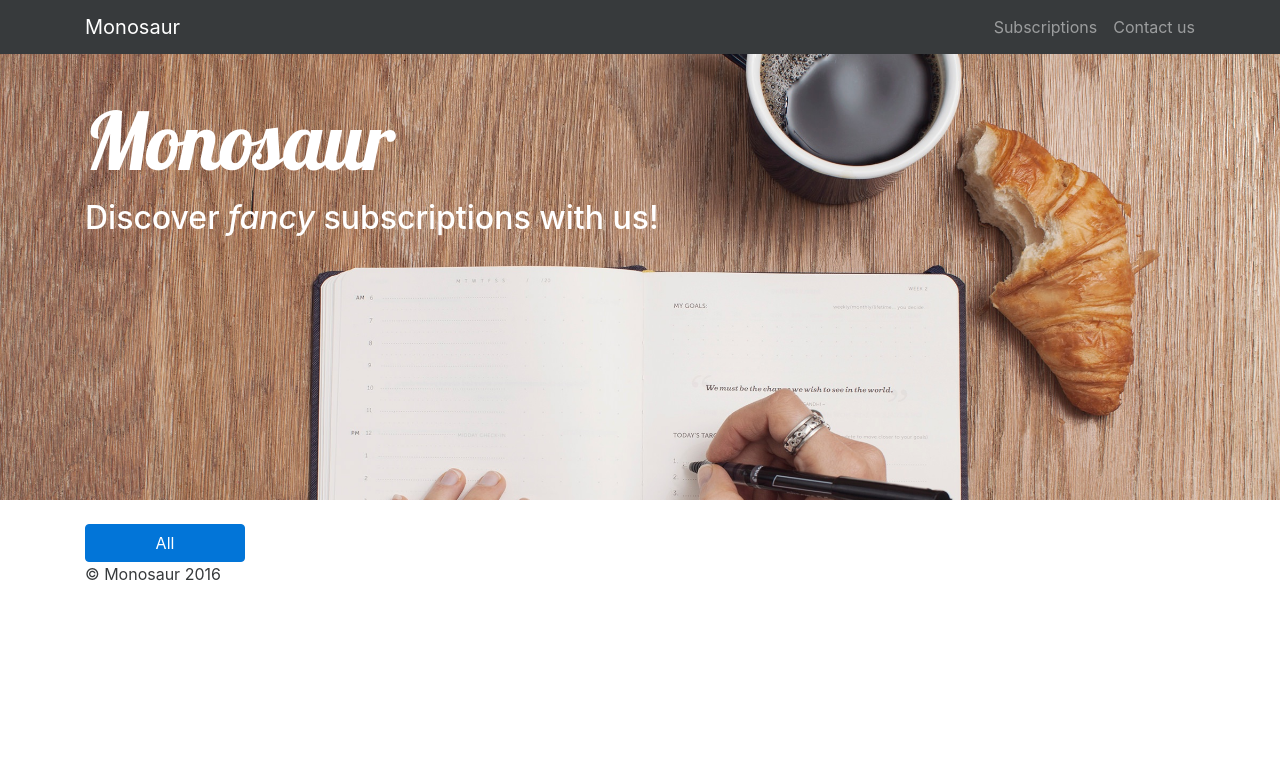
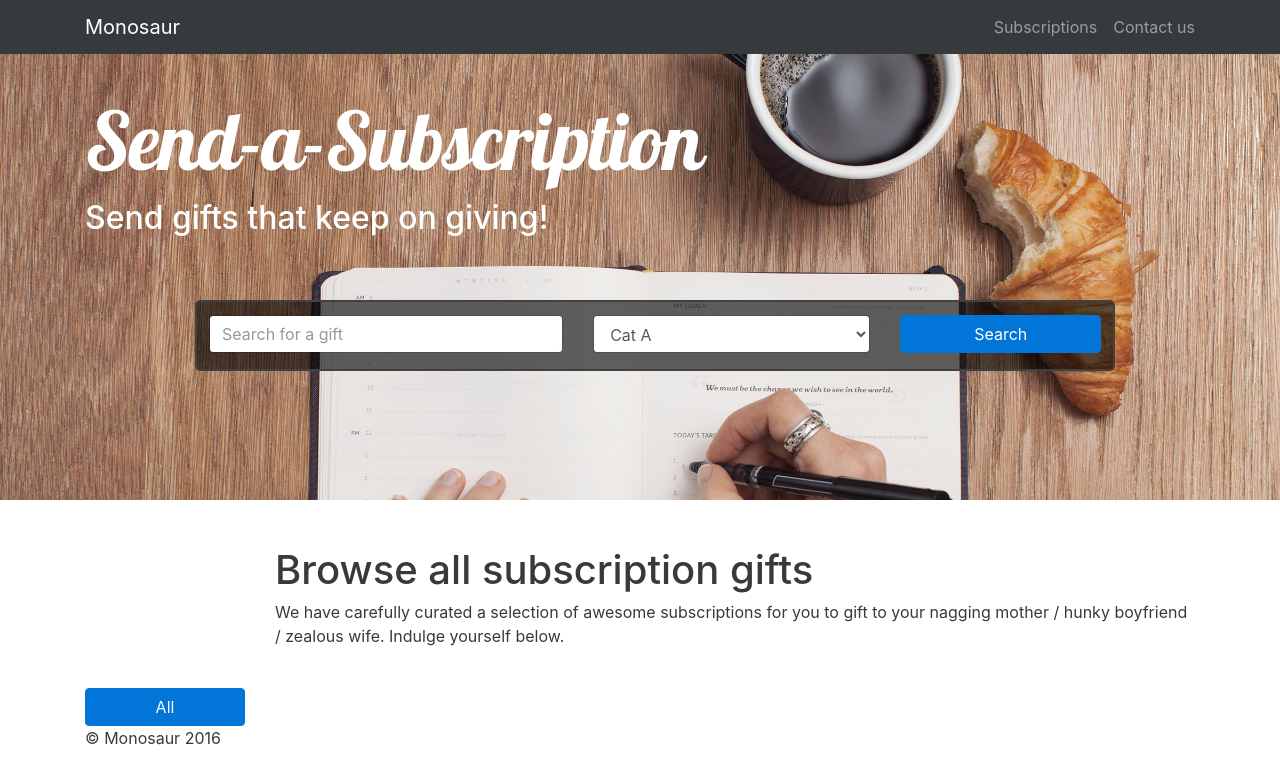
Before and after one commit to SchwannK/sendasubscription, a Django app: template subscriptions_dir/templates/subscriptions_dir/subscriptions_dir.html in a window 1280 px wide. Shown: the top 784 px of the page. Run offline with Django 3.2, Linux system fonts and the light colour scheme; the template is opened without the code that fills it, so the values that code supplies are empty; some libraries are stand-ins or nearby versions.

Commit message:
Added dummy search bar, improved html/css slightly

```diff
--- a/sendasubscription/static/css/monosaur.css
+++ b/sendasubscription/static/css/monosaur.css
@@ -7,6 +7,10 @@
 /* On mouse-over, add a deeper shadow */
 .card:hover {
 	box-shadow: 0 8px 16px 0 rgba(0, 0, 0, 0.2);
+}
+
+h1 {
+ display:inline-block;
 }
 
 figcaption {
@@ -66,11 +70,40 @@ figcaption {
 	position: absolute;
 }
 
+.hero-unit-contact {
+	background-image: url("../img/contact_us.jpg");
+	background-size: cover;
+	background-color: #EEEEEE;
+	height: 500px;
+}
+
+.hero-unit-contact h1 {
+	color: #FFFFFF;
+	font-size: 80px;
+	letter-spacing: -1px;
+	line-height: 1;
+	font-family: Lobster;
+	top: 100px;
+	position: absolute;
+}
+
 .fill {
 	width: 100%;
 	height: 350px;
 	background-position: center;
 	background-size: cover;
+}
+
+.search {
+	position: absolute;
+	top: 300px;
+}
+
+.search .form-section{
+	background:rgba(0,0,0,0.6);
+	border: 2px solid #414141;
+	border-radius: 5px;
+	padding: 13px 12px 0px 12px;
 }
 
 /* Large desktop */
--- a/sendasubscription/templates/sendasubscription/base.html
+++ b/sendasubscription/templates/sendasubscription/base.html
@@ -41,19 +41,8 @@
 		</div>
 	</nav>
 
-	<div class="hero-unit">
-		<div class="container">
-			<h1>Monosaur</h1>
-			<h2>
-				Discover <i>fancy</i> subscriptions with us!
-			</h2>
-		</div>
-	</div>
-
-	<br>
-	<div class="container">
-		<div class="row">{% block content %} {% endblock %}</div>
-	</div>
+	{% block content %}
+	{% endblock %}
 
 	<footer>
 		<div class="container">
--- /dev/null
+++ b/subscriptions_dir/templates/subscriptions_dir/search_bar.html
@@ -0,0 +1,33 @@
+<div class="search">
+  <div class="container">
+    <div class="row">
+      <div class="col-md-10 offset-md-1">
+        <div class="form-section">
+          <div class="row">
+              <form role="form">
+                <div class="col-md-5">
+                  <div class="form-group">
+                    <label class="sr-only" for="location">Location</label>
+                    <input type="email" class="form-control" placeholder="Search for a gift">
+                  </div>
+                </div>
+                <div class="col-md-4">
+                  <div class="form-group">
+                    <label class="sr-only" for="guest">Category</label>
+                    <select id="guest" name="guest" class="form-control">
+                        <option value="1">Cat A</option>
+                        <option value="2">Cat B</option>
+                        <option value="3">Cat C</option>
+                    </select>
+                  </div>
+                </div>
+                <div class="col-md-3">
+                  <button type="submit" class="btn btn-default btn-primary btn-block">Search</button>
+                </div>
+              </form>
+          </div>
+        </div>
+      </div>
+    </div>
+  </div>
+</div>
--- a/subscriptions_dir/templates/subscriptions_dir/subscriptions_dir.html
+++ b/subscriptions_dir/templates/subscriptions_dir/subscriptions_dir.html
@@ -2,6 +2,33 @@
 
 {% block content %}
 
+<div class="hero-unit">
+	<div class="container">
+		<h1>Send-a-Subscription</h1>
+		<h2>
+			Send gifts that keep on giving!
+		</h2>
+
+		<!-- Dummy search bar -->
+		{% include 'subscriptions_dir\search_bar.html' %}
+
+	</div>
+</div>
+
+<br>
+
+<br>
+
+<div class="container">
+	<div class="row">
+		<div class="col-md-10 offset-md-2">
+			<h1>Browse all subscription gifts</h1>
+			<p>We have carefully curated a selection of awesome subscriptions for you to gift to your nagging mother / hunky boyfriend / zealous wife. Indulge yourself below.</p>
+			<br>
+		</div>
+	</div>
+
+	<div class="row">
 		<div class="col-md-2">
 
 			<button class="btn btn-primary filter-button btn-block" data-filter="all">All</button>
@@ -15,5 +42,7 @@
 				{% include 'subscriptions_dir\subscription_template.html' with subscription=subscription %}
 			{% endfor %}
 		</div>
+	</div>
+</div>
 
 {% endblock %}
```
Also changed, not shown: sendasubscription/templates/sendasubscription/contact.html (+19 -8 lines), sendasubscription/static/img/ic_file_download_white_18dp_2x.png (deleted), 1 other file. Lines whose indentation alone changed are shown as unchanged.
